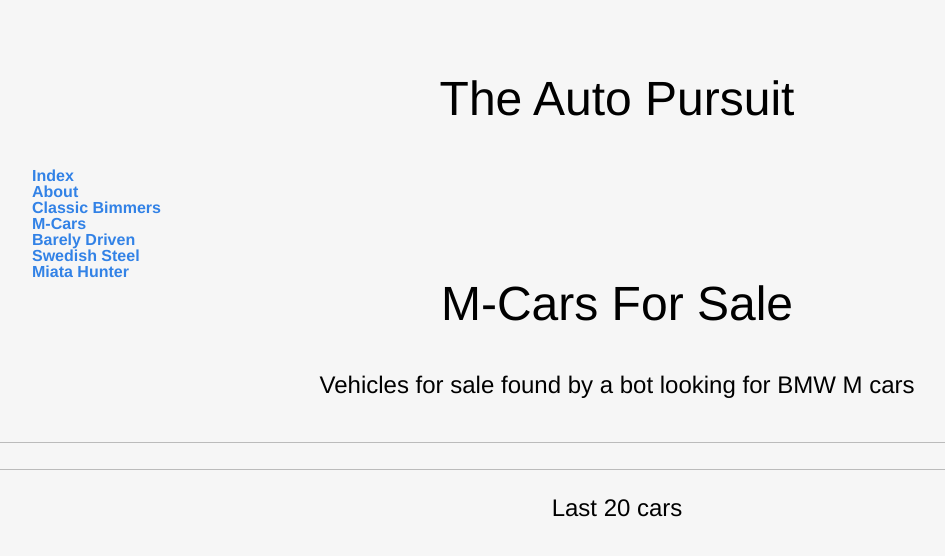
After one commit to cwittwer/TheAutoPursuit, a Flask app: page /m-cars in a window 1280 px wide. The commit adds this page. Shown: the top 556 px of the page, without its empty margins (23-968 px from the left). Run offline with Flask 2, Linux system fonts and the light colour scheme; data that the repository does not hold is empty; some libraries are stand-ins or nearby versions.

Commit message:
Update with new pages
-added multiple pages for different vehicle searches
-style editing
-connection with Datastore

```diff
--- a/main.py
+++ b/main.py
@@ -1,28 +1,85 @@
 import datetime
 
 from flask import Flask, render_template
+from google.cloud import datastore
+
+datastore_client = datastore.Client()
 
 app = Flask(__name__)
 
+def store_time(dt):
+    entity = datastore.Entity(key=datastore_client.key('visit'))
+    entity.update({
+        'timestamp' : dt
+    })
+
+    datastore_client.put(entity)
+
+def fetch_times(limit):
+    query = datastore_client.query(kind='visit')
+    query.order = ['-timestamp']
+
+    times = query.fetch(limit=limit)
+
+    return times
+
+def fetch_listings(lim, query_name):
+    query = datastore_client.query(kind=query_name)
+    query.order = ['-timestamp']
+
+    listings = query.fetch(limit=lim)
+
+    return listings
 
 @app.route('/')
 def index():
-    # For the sake of example, use static information to inflate the template.
-    # This will be replaced with real information in later steps.
-    dummy_times = [datetime.datetime(2018, 1, 1, 10, 0, 0),
-                   datetime.datetime(2018, 1, 2, 10, 30, 0),
-                   datetime.datetime(2018, 1, 3, 11, 0, 0),
-                   ]
+    # Store the current access time in Datastore
+    store_time(datetime.datetime.now())
 
-    return render_template('index.html', times=dummy_times)
+    #Fetch the most recent 10 access times from datastore.
+    times = fetch_times(10)
+
+    return render_template('index.html', times=times)
 
 @app.route('/about')
 def about():
     return render_template('about.html')
 
-@app.route('/infinite_scroll')
-def infinite_scroll():
-    return render_template('infinite_scroll.html')
+@app.route('/classic-bimmers')
+def classic_bimmers():
+
+    cars = fetch_listings(20, 'BMW')
+
+    return render_template('classic_bimmers.html', cars=cars)
+
+@app.route('/m-cars')
+def mcars():
+
+    cars = fetch_listings(20, 'mcar')
+
+    return render_template('mcars.html', cars=cars)
+
+@app.route('/miata-hunter')
+def miata_hunter():
+
+    cars = fetch_listings(20, 'miata')
+
+    return render_template('miata_hunter.html', cars=cars)
+
+@app.route('/swedish-steel')
+def swedish_steel():
+
+    cars = fetch_listings(20, 'volvo')
+    cars2 = fetch_listings(20, 'Saab')
+
+    return render_template('swedish_steel.html', cars=cars)
+
+@app.route('/barely-driven')
+def barely_driven():
+
+    cars = fetch_listings(20, 'barely')
+
+    return render_template('barely_driven.html', cars=cars)
 
 if __name__ == '__main__':
     # This is used when running locally only. When deploying to Google App
--- a/requirements.txt
+++ b/requirements.txt
@@ -1,4 +1,5 @@
 Flask==1.1.2
+google-cloud-datastore==2.1.0
 urllib3==1.25.10
 requests==2.22.0
 moviepy==1.0.1
--- a/static/CSS/style.css
+++ b/static/CSS/style.css
@@ -152,6 +152,13 @@ hr {
   vertical-align: middle;
 }
 
+.center {
+  display: block;
+  margin-left: auto;
+  margin-right: auto;
+  width: 50%;
+}
+
 @media screen and (max-width: 600px) {
 
 }
--- /dev/null
+++ b/templates/mcars.html
@@ -0,0 +1,32 @@
+<!doctype html>
+<html lang="en" class="no-js">
+<head>
+    <meta charset="utf-8">
+    <meta http-equiv="x-ua-compatible" content="ie=edge">
+    <meta name="viewport" content="width=device-width, initial-scale=1.0">
+    <title>The Auto Pursuit: M-Cars</title>
+    <meta name="description" content="BMW M-Cars for sale">
+	<script src="https://ajax.googleapis.com/ajax/libs/jquery/3.2.0/jquery.min.js"></script>
+    <script src="{{ url_for('static', filename='script.js') }}"></script>
+</head>
+<body>
+    {% extends "template.html" %}
+    {% block content %}
+
+	<h1>M-Cars For Sale</h1>
+    <h2>Vehicles for sale found by a bot looking for BMW M cars</h2>
+	<hr>
+	<hr>
+
+	<h2>Last 20 cars</h2>
+    {% for car in cars %}
+		<img src={{ car['image'] }} alt={{ car['title'] }} class="center">
+    	<p><a href={{ car['link'] }}>{{ car['title'] }}</a></p><br>
+		<p>Price: {{ car['price'] }} | Link: {{car['link']}}</p>
+		<hr>
+    {% endfor %}
+
+    {% endblock %}
+</body>
+
+</html>
--- a/templates/template.html
+++ b/templates/template.html
@@ -8,12 +8,16 @@
     <body>
         <header>
             <div class="container">
-                <h1 class="logo"> First Web App</h1>
+                <h1 class="logo"> The Auto Pursuit</h1>
                 <strong><nav>
                     <ul class="menu">
                         <li><a href="{{ url_for('index') }}">Index</a></li>
                         <li><a href="{{ url_for('about') }}">About</a></li>
-                        <li><a href="{{ url_for('infinite_scroll') }}">Infinite Scroll</a></li>
+                        <li><a href="{{ url_for('classic_bimmers') }}">Classic Bimmers</a></li>
+                        <li><a href="{{ url_for('mcars') }}">M-Cars</a></li>
+                        <li><a href="{{ url_for('barely_driven') }}">Barely Driven</a></li>
+                        <li><a href="{{ url_for('swedish_steel') }}">Swedish Steel</a></li>
+                        <li><a href="{{ url_for('miata_hunter') }}">Miata Hunter</a></li>
                     </ul>
                 </nav></strong>
             </div>
```
Also changed, not shown: templates/barely_driven.html (added, +32 -0 lines), templates/classic_bimmers.html (added, +32 -0 lines), templates/index.html (+6 -3 lines), templates/infinite_scroll.html (deleted, +0 -43 lines), templates/miata_hunter.html (added, +32 -0 lines), templates/swedish_steel.html (added, +32 -0 lines).
